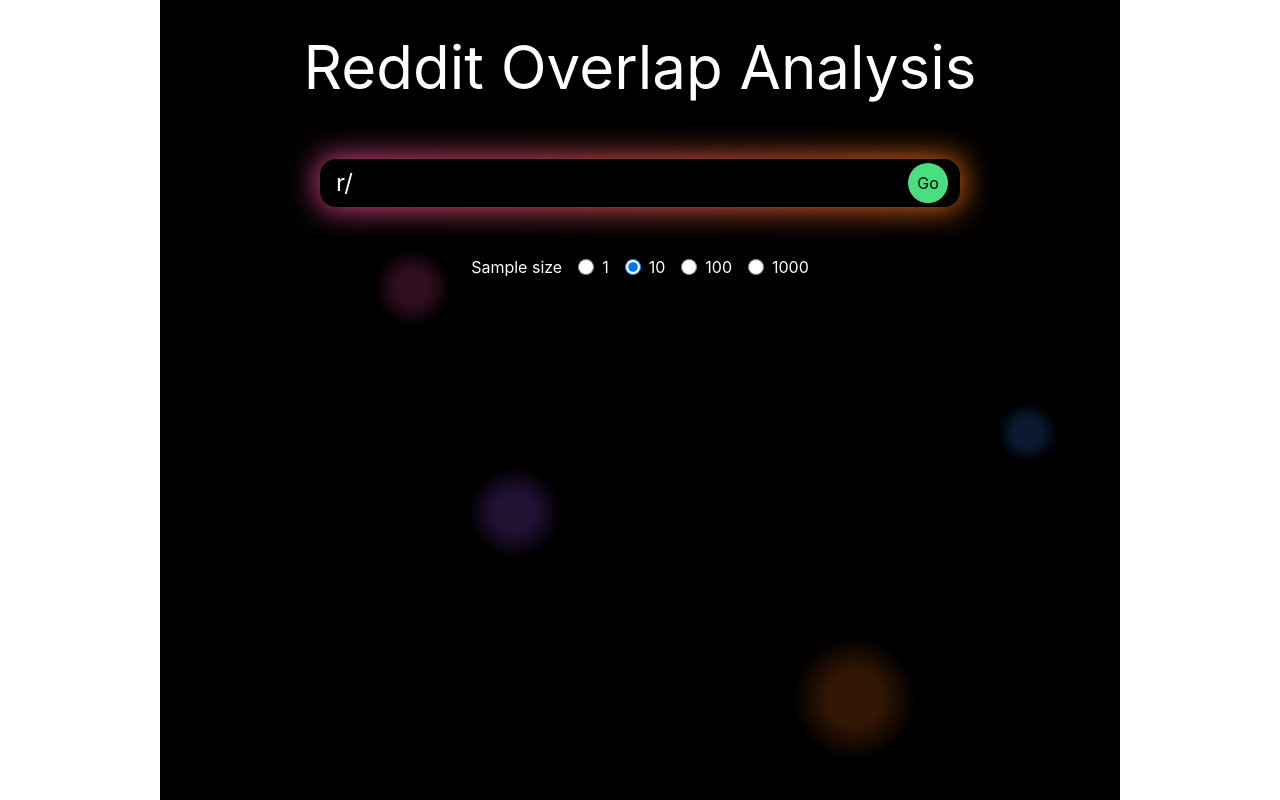
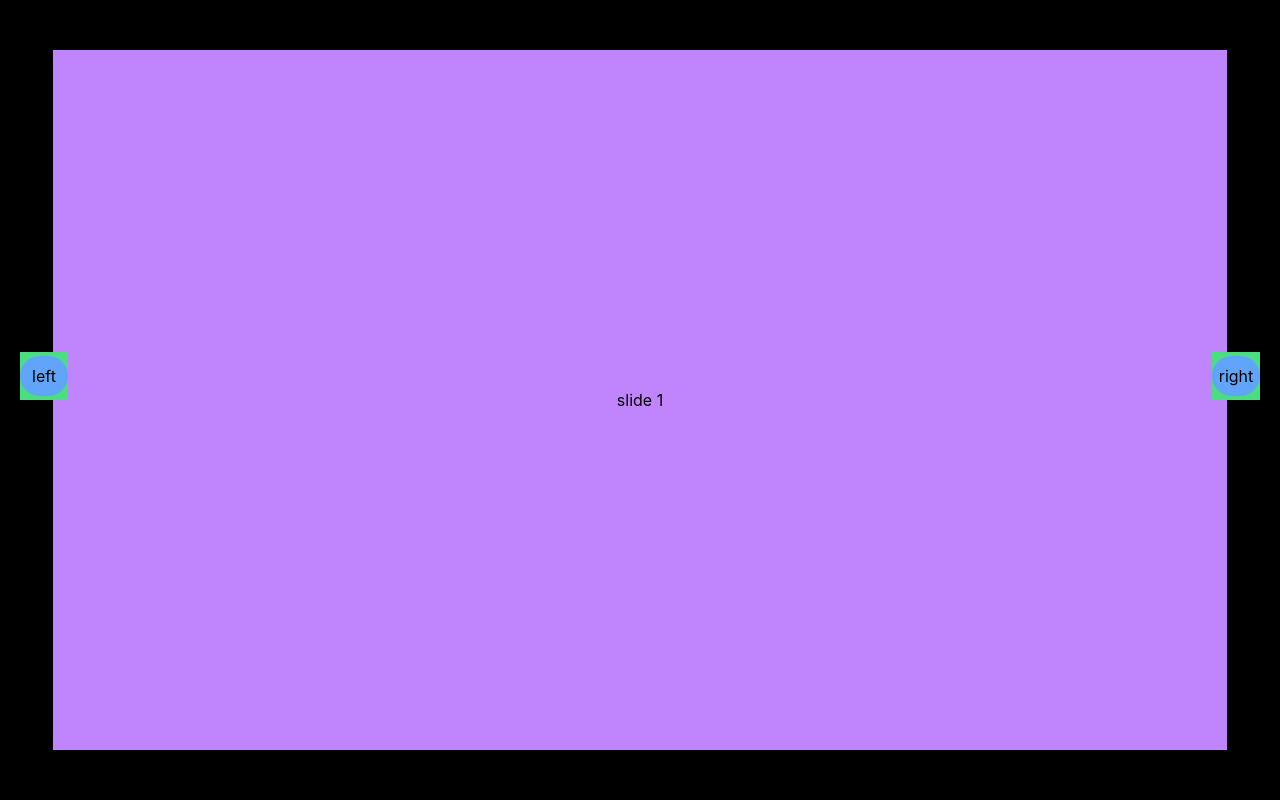
Before and after one commit to Jtog123/Subreddit-Network-Analysis, a React (Create React App) app in the folder client/redditoverlap/: page / in a window 1280 px wide. Built offline with nearby package versions, Linux system fonts and the light colour scheme.

Commit message:
image container coming along

```diff
--- a/client/redditoverlap/src/App.js
+++ b/client/redditoverlap/src/App.js
@@ -13,10 +13,7 @@
   const [loading, setLoading] = useState(false)
   const [graphs, setGraphs] = useState(null)
 
-
-
-  return (
-    <div className="App ">
+/*
       {!loading && !graphs && <FrontPage
                       loading={loading}
                       setLoading={setLoading}
@@ -33,6 +30,11 @@
           //<img src = {`http://localhost:5000/${graphs.network_graph}`} alt="network graph"/>
         //</div>
       }
+*/
+
+  return (
+    <div className="App ">
+      <GraphPage/>
 
     </div>
   );
--- a/client/redditoverlap/src/GraphPage.js
+++ b/client/redditoverlap/src/GraphPage.js
@@ -1,10 +1,85 @@
+import React, { useState } from 'react';
+
+
 function GraphPage( {graphs} ) {
-    return (
+    /*
         <div>
             <img src = {`http://localhost:5000/${graphs.bar_graph}`} alt="Bar Graph"/>
             <img src = {`http://localhost:5000/${graphs.heatmap}`} alt="heatmap"/>
             <img src = {`http://localhost:5000/${graphs.network_graph}`} alt="network graph"/>
         </div>
+    */
+    /*
+    const slideContainer =
+        [
+        <img src = {`http://localhost:5000/${graphs. bar_graph}`}   alt="Bar Graph"/>,
+         <img src = {`http://localhost:5000/${graphs.heatmap}`} alt="heatmap"/>,
+         <img src = {`http://localhost:5000/${graphs.network_graph}`} alt="network graph"/>
+        ]
+    */
+    const[currentIndex, setCurrentIndex] = useState(0);
+
+    const divContainer =
+    [
+        <div className='bg-purple-400 w-full h-full flex justify-center items-center'> slide 1</div>,
+        <div className='bg-purple-600 w-full h-full flex justify-center items-center'> slide 2</div>,
+        <div className='bg-purple-800 w-full h-full flex justify-center items-center'> slide 3</div>
+
+    ]
+
+    function handleNextClick() {
+        if(currentIndex < divContainer.length - 1) {
+            setCurrentIndex(currentIndex + 1)
+        }
+        else {
+            setCurrentIndex(divContainer.length - 1)
+        }
+        //setCurrentIndex((prevIndex) => Math.min(prevIndex + 1, divContainer.length - 1));
+
+    }
+
+    function handlePrevClick() {
+        if(currentIndex > 0) {
+            setCurrentIndex(currentIndex - 1)
+        }
+        else {
+            setCurrentIndex(0)
+        }
+
+        //setCurrentIndex((prevIndex) => Math.max(prevIndex - 1, 0));
+    }
+
+    return (
+        <div className="graph-page h-screen bg-black flex justify-center items-center">
+
+            <div className="graph-container h-21/24 w-22/24 bg-white flex justify-center items-center">
+
+                <div className="slide-container w-full h-full bg-red-400 flex flex-col justify-center items-center">
+
+                    <div className="left-button-container bg-green-400 h-12 w-12 flex justify-center absolute left-5  transform -translate-y-1/2 items-center">
+                        <button className="bg-blue-400 h-10 w-12 rounded-full"
+                        onClick={handlePrevClick}>left</button>
+                    </div>
+
+                    <div className="right-button-container bg-green-400 h-12 w-12 flex justify-center absolute right-5  transform -translate-y-1/2 items-center">
+                        <button className="bg-blue-400 h-10 w-12 rounded-full" onClick={handleNextClick}>right</button>
+                    </div>
+
+
+                    <React.Fragment key = {currentIndex}>
+                        {divContainer[currentIndex]}
+                    </React.Fragment>
+
+
+
+
+
+                </div>
+
+            </div>
+
+        </div>
+
     )
 
 }
```
